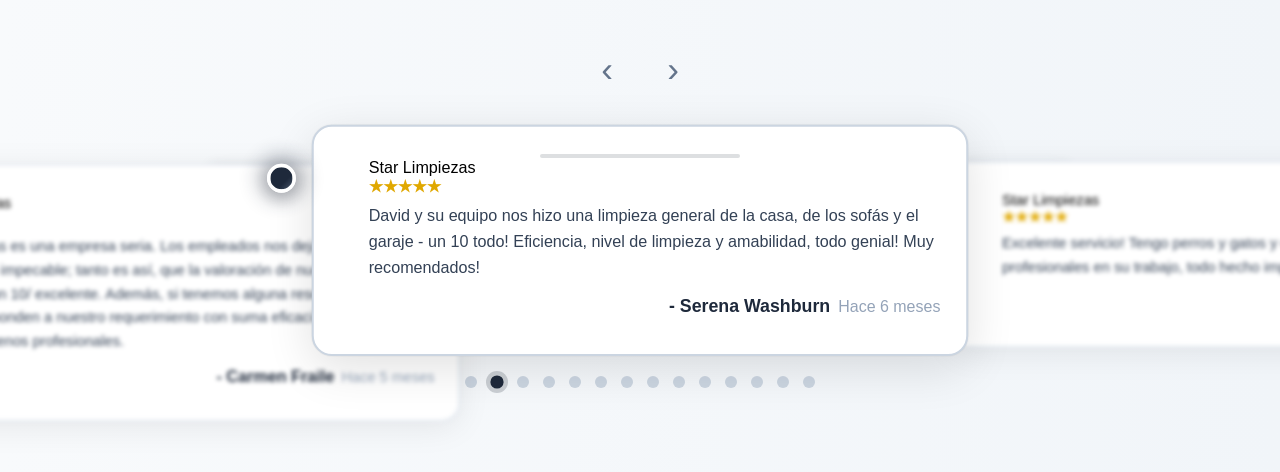
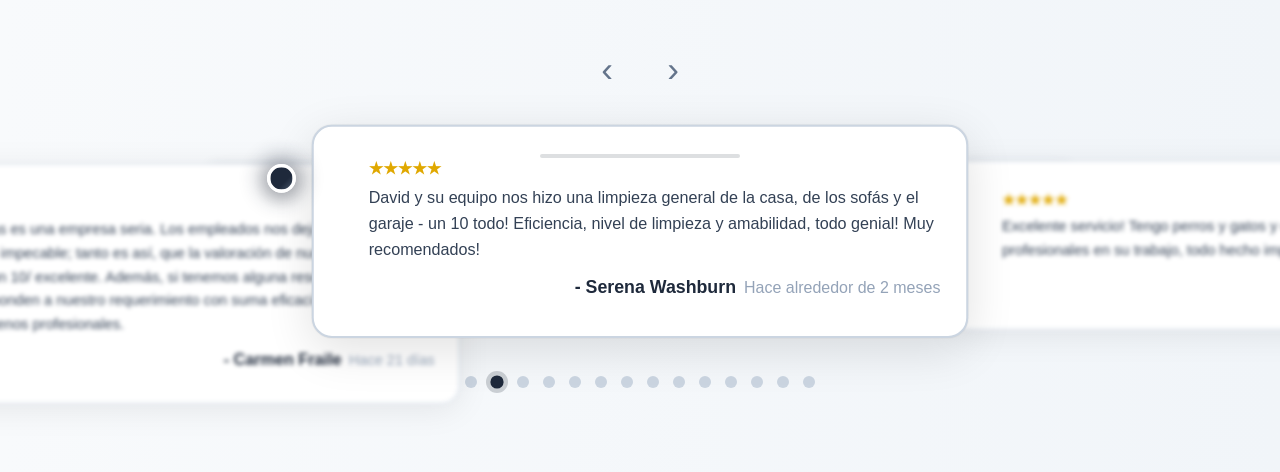
Before and after one commit to jeorgegova/starlimpieza, a React (Vite) app: page / in a window 1280 px wide. Shown: the part 9411-9883 px from the top of the page. Built offline with nearby package versions, Linux system fonts and the light colour scheme.

Commit message:
Se actualiza para mostrar fechas automaticamente en testimonios hace--- meses, años ...

```diff
--- a/src/App.jsx
+++ b/src/App.jsx
@@ -4,7 +4,7 @@ import { Helmet } from 'react-helmet-async';
 import Navbar from './components/LandingPage/Navbar';
 import Hero from './components/LandingPage/Hero';
 import Services from './components/LandingPage/Services';
-import HorizontalTimelineTestimonials from './components/LandingPage/Testimonials';
+import HorizontalTimelineTestimonials, { testimonials } from './components/LandingPage/Testimonials';
 import ContactForm from './components/LandingPage/ContactForm';
 import Footer from './components/LandingPage/Footer';
 import AboutUs from './components/LandingPage/AboutUs';
@@ -119,8 +119,24 @@ function App() {
   const combinedSchema = {
     '@context': 'https://schema.org',
     '@graph': [
-      localBusinessSchema,
-      websiteSchema,
+      {
+        ...localBusinessSchema,
+        review: testimonials.map(t => ({
+          '@type': 'Review',
+          author: {
+            '@type': 'Person',
+            name: t.author_name
+          },
+          reviewBody: t.text,
+          reviewRating: {
+            '@type': 'Rating',
+            ratingValue: t.rating,
+            bestRating: '5'
+          }
+        }))
+      },
+      // Solo incluimos websiteSchema en la home para el Site Name de Google
+      ...(location.pathname === '/' ? [websiteSchema] : []),
       breadcrumbSchema([{ name: 'Inicio', url: SITE_URL }])
     ]
   };
--- a/src/components/LandingPage/Testimonials.jsx
+++ b/src/components/LandingPage/Testimonials.jsx
@@ -1,106 +1,119 @@
 import React, { useRef, useEffect, useState } from 'react';
+import { formatDistanceToNow } from 'date-fns';
+import { es } from 'date-fns/locale';
 
 // Testimonios de Google
-const testimonials = [
+export const testimonials = [
   {
     text: "Star limpiezas es una empresa seria. Los empleados nos dejan siempre un apartamento impecable; tanto es así, que la valoración de nuestros huéspedes es siempre un 10/ excelente. Además, si tenemos alguna reserva imprevista, siempre responden a nuestro requerimiento con suma eficacia y amabilidad. Son unos buenos profesionales.",
     author_name: "Carmen Fraile",
     rating: 5,
-    relative_time_description: "Hace 5 meses",
+    date: '2025-08-15',
     is_owner_response: false,
   },
   {
     text: "David y su equipo nos hizo una limpieza general de la casa, de los sofás y el garaje - un 10 todo! Eficiencia, nivel de limpieza y amabilidad, todo genial! Muy recomendados!",
     author_name: "Serena Washburn",
     rating: 5,
-    relative_time_description: "Hace 6 meses",
+    date: '2025-07-20',
     is_owner_response: false,
   },
   {
     text: "Excelente servicio! Tengo perros y gatos y el sofá me quedó como nuevo. Muy profesionales en su trabajo, todo hecho impecable.",
     author_name: "Jade.S",
     rating: 5,
-    relative_time_description: "Hace un año",
+    date: '2025-02-15',
     is_owner_response: false,
   },
   {
     text: "Grandes profesionales! Un servicio de 5 estrellas, los contratamos para limpiar nuestra casa y también nos ayudaron con otras dudas que teníamos muy amablemente! Sin dudas los volveremos a llamar.",
     author_name: "Lisse Ramírez",
     rating: 5,
-    relative_time_description: "Hace 3 años",
+    date: '2023-01-10',
     is_owner_response: false,
   },
   {
     text: "Hemos contratado sus servicios en varias ocasiones, siempre han sido puntuales, profesionales y con un trato muy personal, siempre pendientes de todos los detalles. Lo recomendamos!",
     author_name: "fincas turismopals",
     rating: 5,
-    relative_time_description: "Hace 2 años",
+    date: '2024-02-15',
     is_owner_response: false,
   },
   {
     text: "Perfecto trato y mejor atención, una limpieza en mi piso y terraza perfecta en todos los aspectos.",
     author_name: "Esteve Sandoval Alavedra",
     rating: 5,
-    relative_time_description: "Hace un año",
+    date: '2025-01-15',
     is_owner_response: false,
   },
   {
     text: "Personal muy profesional. Hace tiempo que nos hace la limpieza y estamos satisfechos. Lo recomendamos!",
     author_name: "Laura",
     rating: 5,
-    relative_time_description: "Hace 3 años",
+    date: '2023-02-15',
     is_owner_response: false,
   },
   {
     text: "Ha sido nuestra primera vez, y repetiremos con ellos. Grandes profesionales!!!",
     author_name: "Elena Martinez",
     rating: 5,
-    relative_time_description: "Hace un año",
+    date: '2025-01-20',
     is_owner_response: false,
   },
   {
     text: "Es impecable el servicio y el trato. Lo recomiendo!",
     author_name: "M E",
     rating: 5,
-    relative_time_description: "Hace 3 años",
+    date: '2022-12-15',
     is_owner_response: false,
   },
   {
     text: "Profesionales y cumplidores. Recomendable 100%. Aspectos positivos: Profesionalidad, Puntualidad, Calidad, Atención al detalle",
     author_name: "Toni Oriol",
     rating: 5,
-    relative_time_description: "Hace 3 años",
+    date: '2022-12-10',
     is_owner_response: false,
   },
   {
     text: "Empresa muy profesional, con atención a los detalles. Rápidos y eficaces.",
     author_name: "Santos Palazzi",
     rating: 5,
-    relative_time_description: "Hace 3 años",
+    date: '2022-11-15',
     is_owner_response: false,
   },
   {
     text: "Estoy muy contenta con la persona que me hace la limpieza de hace años.",
     author_name: "ASUNCION SALVADOR",
     rating: 5,
-    relative_time_description: "Hace 3 años",
+    date: '2022-10-15',
     is_owner_response: false,
   },
   {
     text: "Todo perfecto, son de confianza total. Aspectos positivos: Profesionalidad, Puntualidad, Calidad, Atención al detalle",
     author_name: "Julieta Figueras",
     rating: 5,
-    relative_time_description: "Hace 3 años",
+    date: '2022-09-15',
     is_owner_response: false,
   },
   {
     text: "Estamos muy satisfechos con los servicios de esta empresa. La recomendamos ampliamente.",
     author_name: "Isabelle Brunet",
     rating: 5,
-    relative_time_description: "Hace un año",
+    date: '2025-01-05',
     is_owner_response: false,
   },
 ];
+
+const renderRelativeTime = (dateString) => {
+  try {
+    const date = new Date(dateString);
+    const distance = formatDistanceToNow(date, { addSuffix: true, locale: es });
+    // Capitalizar la primera letra (ej: "hace" -> "Hace")
+    return distance.charAt(0).toUpperCase() + distance.slice(1);
+  } catch (error) {
+    return "Recientemente";
+  }
+};
 
 const mod = (a, b) => ((a % b) + b) % b;
 
@@ -181,8 +194,6 @@ const HorizontalTimelineTestimonials = ({ interval = 4000 }) => {
         flexDirection: "column",
         justifyContent: "center",
       }}
-      itemScope
-      itemType="https://schema.org/LocalBusiness"
     >
       <h2>Lo que dicen nuestros clientes en Google</h2>
 
@@ -204,29 +215,21 @@ const HorizontalTimelineTestimonials = ({ interval = 4000 }) => {
                 zIndex: state === "active" ? 3 : (state === "left" || state === "right" ? 2 : 1)
               }}
               onClick={() => goto(idx)}
-              itemProp="review"
-              itemScope
-              itemType="https://schema.org/Review"
             >
-              <div itemProp="itemReviewed" itemScope itemType="https://schema.org/LocalBusiness">
-                <span itemProp="name">Star Limpiezas</span>
-              </div>
               <div className="timeline-horizontal-marker">
                 <div className="timeline-horizontal-dot" />
               </div>
               <div className="timeline-horizontal-content">
-                <div itemProp="reviewRating" itemScope itemType="https://schema.org/Rating" style={{ marginBottom: '0.4rem' }}>
+                <div style={{ marginBottom: '0.4rem' }}>
                   <span style={{ color: '#e0a800', fontWeight: 700 }}>
                     {Array.from({ length: t.rating }).map((_, i) => <span key={i}>★</span>)}
                     {Array.from({ length: 5 - t.rating }).map((_, i) => <span key={i} style={{ color: '#e0a80055' }}>★</span>)}
                   </span>
-                  <meta itemProp="ratingValue" content={t.rating} />
-                  <meta itemProp="bestRating" content="5" />
                 </div>
-                <p className="testimonial-text" itemProp="reviewBody">{t.text}</p>
-                <p className="author" itemProp="author" itemScope itemType="https://schema.org/Person">
-                  - <span itemProp="name">{t.author_name}</span>
-                  <span className="time-ago" itemProp="datePublished" content={t.relative_time_description.replace('Hace ', '')}>{t.relative_time_description}</span>
+                <p className="testimonial-text">{t.text}</p>
+                <p className="author">
+                  - <span>{t.author_name}</span>
+                  <span className="time-ago">{renderRelativeTime(t.date)}</span>
                 </p>
               </div>
             </div>
@@ -479,7 +482,7 @@ const HorizontalTimelineTestimonials = ({ interval = 4000 }) => {
           .timeline-horizontal-content .testimonial-text { font-size: 0.9rem; }
         }
       `}</style>
-    </section>
+    </section >
   );
 };
 
--- a/src/components/SEO.jsx
+++ b/src/components/SEO.jsx
@@ -124,7 +124,8 @@ export const websiteSchema = {
   '@context': 'https://schema.org',
   '@type': 'WebSite',
   name: 'Star Limpiezas',
-  url: 'https://starlimpiezas.es',
+  alternateName: ['StarLimpiezas', 'Star Limpiezas Girona'],
+  url: 'https://starlimpiezas.es/',
   potentialAction: {
     '@type': 'SearchAction',
     target: {
```
Also changed, not shown: 1 other file (tests, documents, lock files or other folders).
